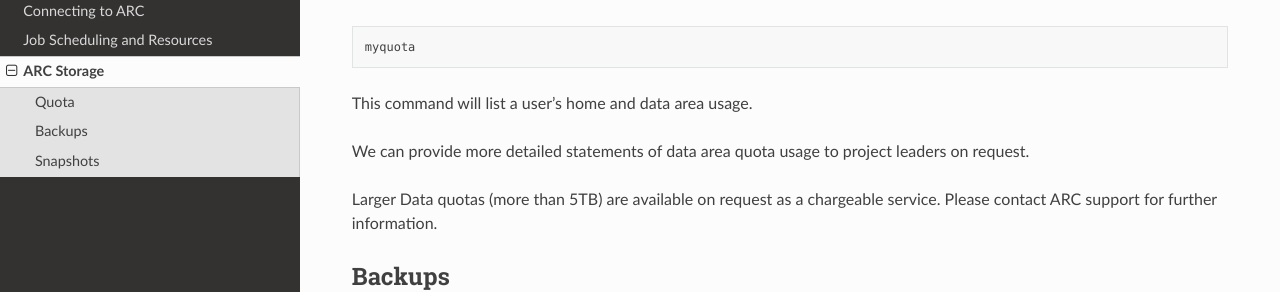
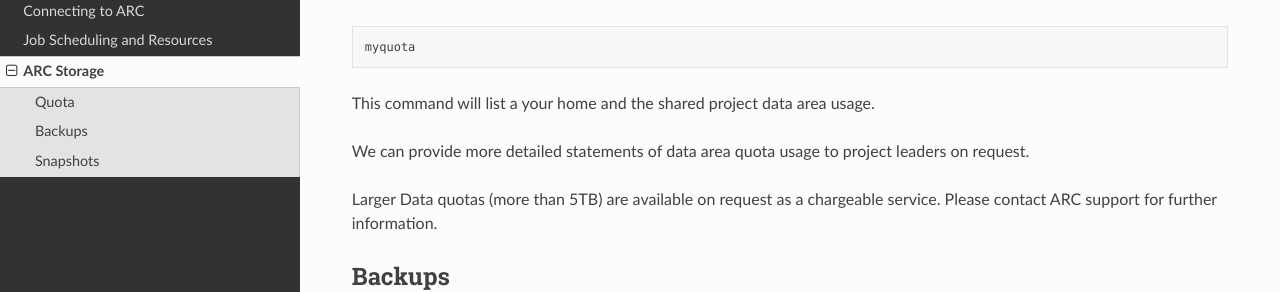
Before and after one commit to tina-friedrich/arc-user-guide, a Sphinx documentation site: the page built from docs/source/arc-storage.rst, in a window 1280 px wide and 900 px high, scrolled down 1053 px. Shown: the part 164-456 px from the top of the window. Built offline with Sphinx 7.4.7 and the Read the Docs theme 2.0.0, drawn with Linux system fonts in a browser that asks for light colours.

Commit message:
Update arc-storage.rst

```diff
--- a/docs/source/arc-storage.rst
+++ b/docs/source/arc-storage.rst
@@ -44,7 +44,7 @@ To check your quota use the command::
 
   myquota
 
-This command will list a user's home and data area usage.
+This command will list a your home and the shared project data area usage.
 
 We can provide more detailed statements of data area quota usage to project leaders on request.
 
```
